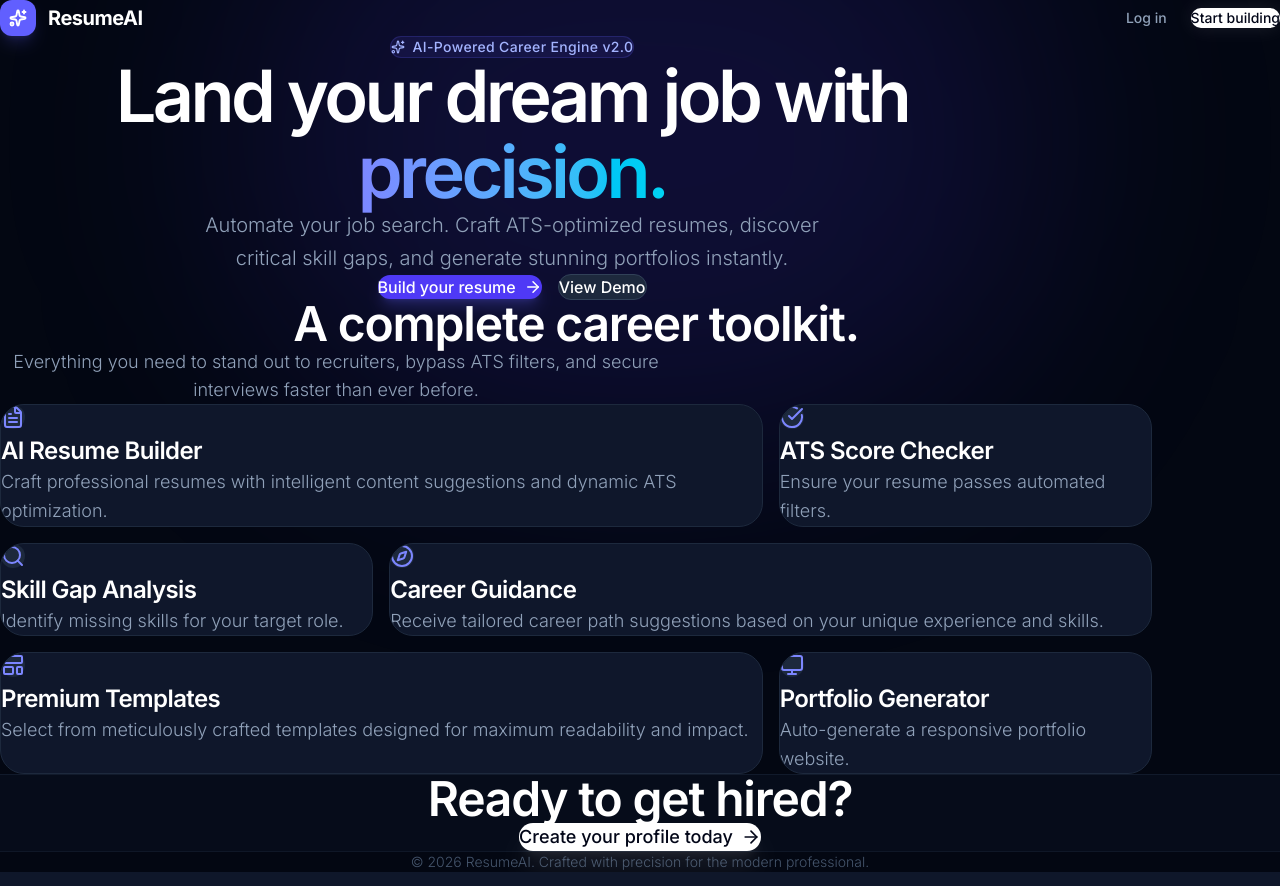
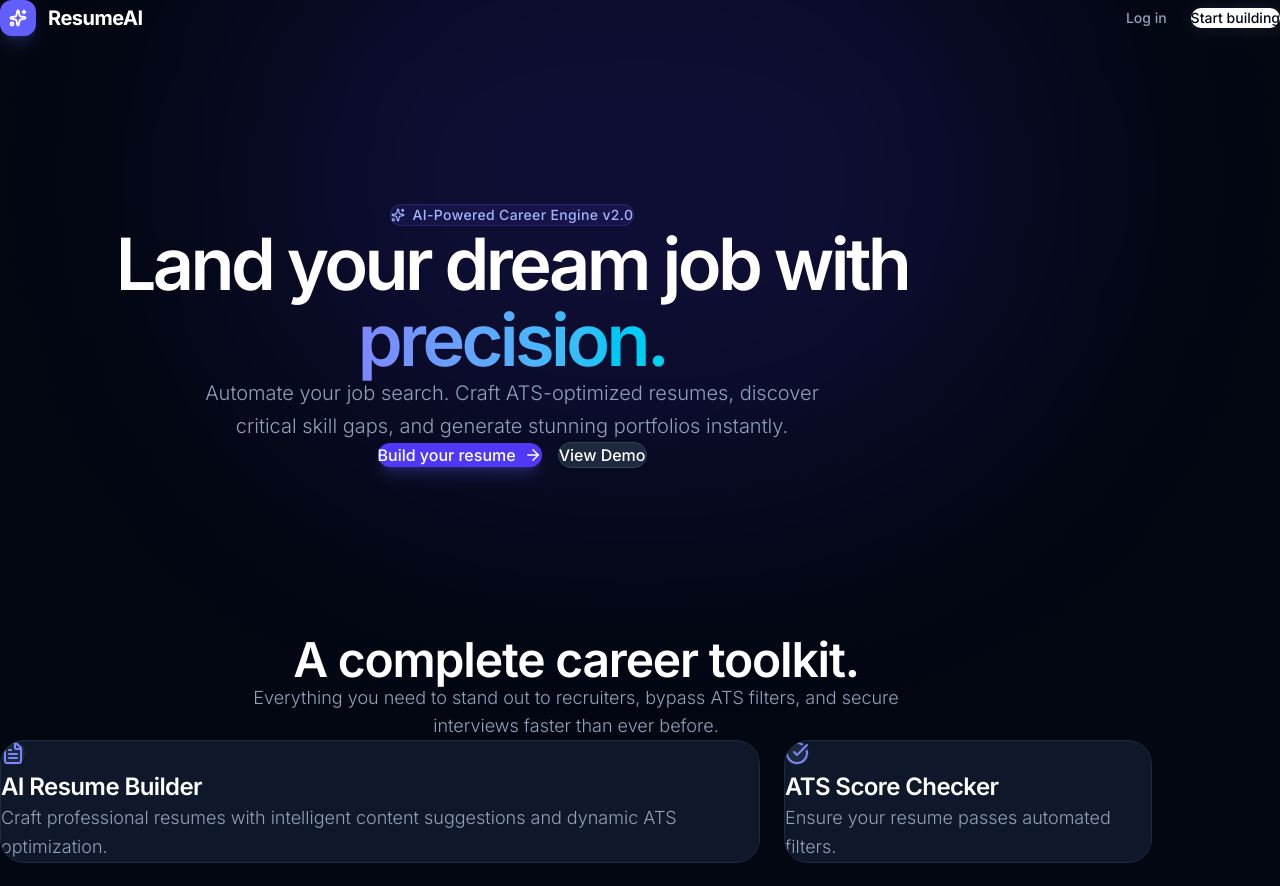
Before and after one commit to Achyutha2546/ats-scanner, a React (Vite) app in the folder frontend/: page / in a window 1280 px wide. Shown: the top 886 px of the page. Built offline with nearby package versions, Linux system fonts and the light colour scheme; no server answers.

Commit message:
Fix UI alignment and vertical centering

```diff
--- a/frontend/src/pages/Landing.jsx
+++ b/frontend/src/pages/Landing.jsx
@@ -5,12 +5,12 @@ import { motion } from 'framer-motion';
 
 const Landing = () => {
   const features = [
-    { icon: <FileText size={24} />, title: 'AI Resume Builder', desc: 'Craft professional resumes with intelligent content suggestions and dynamic ATS optimization.', span: 'md:col-span-2' },
-    { icon: <CheckCircle size={24} />, title: 'ATS Score Checker', desc: 'Ensure your resume passes automated filters.', span: 'md:col-span-1' },
-    { icon: <Search size={24} />, title: 'Skill Gap Analysis', desc: 'Identify missing skills for your target role.', span: 'md:col-span-1' },
-    { icon: <Compass size={24} />, title: 'Career Guidance', desc: 'Receive tailored career path suggestions based on your unique experience and skills.', span: 'md:col-span-2' },
-    { icon: <LayoutTemplate size={24} />, title: 'Premium Templates', desc: 'Select from meticulously crafted templates designed for maximum readability and impact.', span: 'md:col-span-2' },
-    { icon: <Monitor size={24} />, title: 'Portfolio Generator', desc: 'Auto-generate a responsive portfolio website.', span: 'md:col-span-1' },
+    { icon: <FileText size={24} />, title: 'AI Resume Builder', desc: 'Craft professional resumes with intelligent content suggestions and dynamic ATS optimization.', gridClass: 'md:col-span-2' },
+    { icon: <CheckCircle size={24} />, title: 'ATS Score Checker', desc: 'Ensure your resume passes automated filters.', gridClass: 'md:col-span-1' },
+    { icon: <Search size={24} />, title: 'Skill Gap Analysis', desc: 'Identify missing skills for your target role.', gridClass: 'md:col-span-1' },
+    { icon: <Compass size={24} />, title: 'Career Guidance', desc: 'Receive tailored career path suggestions based on your unique experience and skills.', gridClass: 'md:col-span-2' },
+    { icon: <LayoutTemplate size={24} />, title: 'Premium Templates', desc: 'Select from meticulously crafted templates designed for maximum readability and impact.', gridClass: 'md:col-span-2' },
+    { icon: <Monitor size={24} />, title: 'Portfolio Generator', desc: 'Auto-generate a responsive portfolio website.', gridClass: 'md:col-span-1' },
   ];
 
   const FADE_UP = {
@@ -19,11 +19,11 @@ const Landing = () => {
   };
 
   return (
-    <div className="min-h-screen bg-[#030712] text-slate-200 font-sans selection:bg-indigo-500/30 overflow-hidden">
+    <div className="min-h-screen bg-[#030712] text-slate-200 font-sans selection:bg-indigo-500/30 overflow-x-hidden relative">
 
       {/* Background Effects */}
-      <div className="absolute top-0 inset-x-0 h-screen overflow-hidden pointer-events-none">
-        <div className="absolute top-[-20%] left-1/2 -translate-x-1/2 w-[800px] h-[600px] bg-indigo-600/15 blur-[120px] rounded-full"></div>
+      <div className="absolute top-0 inset-x-0 h-screen overflow-hidden pointer-events-none flex justify-center">
+        <div className="w-[800px] h-[600px] bg-indigo-600/15 blur-[120px] rounded-full translate-y-[-20%]"></div>
       </div>
 
       {/* Navbar */}
@@ -48,7 +48,7 @@ const Landing = () => {
       </motion.nav>
 
       {/* Hero Section */}
-      <section className="relative z-10 w-full px-6 pt-24 pb-20 text-center max-w-5xl mx-auto flex flex-col items-center">
+      <section className="relative z-10 w-full px-6 min-h-[75vh] flex flex-col justify-center items-center text-center max-w-5xl mx-auto">
         <motion.div
           initial="hidden"
           animate="show"
@@ -56,18 +56,18 @@ const Landing = () => {
             hidden: {},
             show: { transition: { staggerChildren: 0.15 } }
           }}
-          className="flex flex-col items-center"
+          className="flex flex-col items-center justify-center w-full"
         >
-          <motion.div variants={FADE_UP} className="inline-flex items-center gap-2 px-3 py-1.5 rounded-full bg-indigo-500/10 border border-indigo-500/20 text-indigo-300 text-sm font-medium mb-8">
+          <motion.div variants={FADE_UP} className="inline-flex items-center justify-center gap-2 px-3 py-1.5 rounded-full bg-indigo-500/10 border border-indigo-500/20 text-indigo-300 text-sm font-medium mb-8">
             <Sparkles size={14} />
             <span className="tracking-wide">AI-Powered Career Engine v2.0</span>
           </motion.div>
 
-          <motion.h1 variants={FADE_UP} className="text-5xl md:text-7xl font-semibold text-white mb-8 tracking-tighter leading-[1.05] max-w-4xl">
+          <motion.h1 variants={FADE_UP} className="text-5xl md:text-7xl font-semibold text-white mb-8 tracking-tighter leading-[1.05] max-w-4xl mx-auto text-center">
             Land your dream job with <span className="text-transparent bg-clip-text bg-gradient-to-r from-indigo-400 to-cyan-400">precision.</span>
           </motion.h1>
 
-          <motion.p variants={FADE_UP} className="text-lg md:text-xl text-slate-400 max-w-2xl mx-auto mb-10 leading-relaxed font-light">
+          <motion.p variants={FADE_UP} className="text-lg md:text-xl text-slate-400 max-w-2xl mx-auto mb-10 leading-relaxed font-light text-center">
             Automate your job search. Craft ATS-optimized resumes, discover critical skill gaps, and generate stunning portfolios instantly.
           </motion.p>
 
@@ -90,17 +90,17 @@ const Landing = () => {
           whileInView={{ opacity: 1, y: 0 }}
           viewport={{ once: true, margin: "-100px" }}
           transition={{ duration: 0.7 }}
-          className="text-center mb-16"
+          className="text-center flex flex-col items-center justify-center mb-16"
         >
-          <h2 className="text-3xl md:text-5xl font-semibold tracking-tight text-white mb-6">
+          <h2 className="text-3xl md:text-5xl font-semibold tracking-tight text-white mb-6 text-center">
             A complete career toolkit.
           </h2>
-          <p className="text-lg text-slate-400 max-w-2xl mx-auto font-light">
+          <p className="text-lg text-slate-400 max-w-2xl mx-auto font-light text-center">
             Everything you need to stand out to recruiters, bypass ATS filters, and secure interviews faster than ever before.
           </p>
         </motion.div>
 
-        <div className="grid grid-cols-1 md:grid-cols-3 gap-4">
+        <div className="grid grid-cols-1 md:grid-cols-3 gap-6">
           {features.map((f, i) => (
             <motion.div
               key={i}
@@ -108,12 +108,12 @@ const Landing = () => {
               whileInView={{ opacity: 1, scale: 1 }}
               viewport={{ once: true }}
               transition={{ delay: i * 0.1, duration: 0.5 }}
-              className={`group relative overflow-hidden rounded-3xl bg-slate-900 border border-slate-800 p-8 hover:bg-slate-800/80 transition-colors ${f.span}`}
+              className={`group relative overflow-hidden rounded-3xl bg-slate-900 border border-slate-800 p-8 hover:bg-slate-800/80 transition-colors flex flex-col items-start text-left ${f.gridClass}`}
             >
               {/* Subtle hover gradient inside card */}
               <div className="absolute inset-0 bg-gradient-to-br from-indigo-500/0 via-transparent to-purple-500/0 group-hover:from-indigo-500/5 group-hover:to-purple-500/5 transition-colors" />
 
-              <div className="relative z-10">
+              <div className="relative z-10 w-full">
                 <div className="inline-flex p-3 bg-slate-800 rounded-xl text-indigo-400 mb-6 group-hover:scale-110 group-hover:bg-indigo-500/20 transition-all duration-300">
                   {f.icon}
                 </div>
@@ -126,19 +126,19 @@ const Landing = () => {
       </section>
 
       {/* CTA Footer */}
-      <section className="relative z-10 w-full px-6 py-24 mt-12 border-t border-slate-800/50 bg-slate-900/30 text-center">
-        <h2 className="text-3xl md:text-5xl font-semibold tracking-tight text-white mb-8">
+      <section className="relative z-10 w-full px-6 py-24 mt-12 border-t border-slate-800/50 bg-slate-900/30 flex flex-col items-center justify-center text-center">
+        <h2 className="text-3xl md:text-5xl font-semibold tracking-tight text-white mb-8 text-center">
           Ready to get hired?
         </h2>
-        <Link to="/register" className="inline-flex items-center gap-2 bg-white text-slate-950 text-lg font-medium px-10 py-4 rounded-full hover:bg-slate-200 transition-colors hover:scale-105 transform duration-300 shadow-xl shadow-white/10">
+        <Link to="/register" className="inline-flex items-center justify-center gap-2 bg-white text-slate-950 text-lg font-medium px-10 py-4 rounded-full hover:bg-slate-200 transition-colors hover:scale-105 transform duration-300 shadow-xl shadow-white/10">
           Create your profile today
           <ArrowRight size={20} />
         </Link>
       </section>
 
       {/* Minimal Footer */}
-      <footer className="w-full px-6 py-8 text-center text-slate-600 text-sm font-light border-t border-slate-800/50 bg-[#030712]">
-        &copy; 2026 ResumeAI. Crafted with precision for the modern professional.
+      <footer className="w-full px-6 py-8 flex items-center justify-center text-center text-slate-600 text-sm font-light border-t border-slate-800/50 bg-[#030712]">
+        <p>&copy; 2026 ResumeAI. Crafted with precision for the modern professional.</p>
       </footer>
     </div>
   );
```
